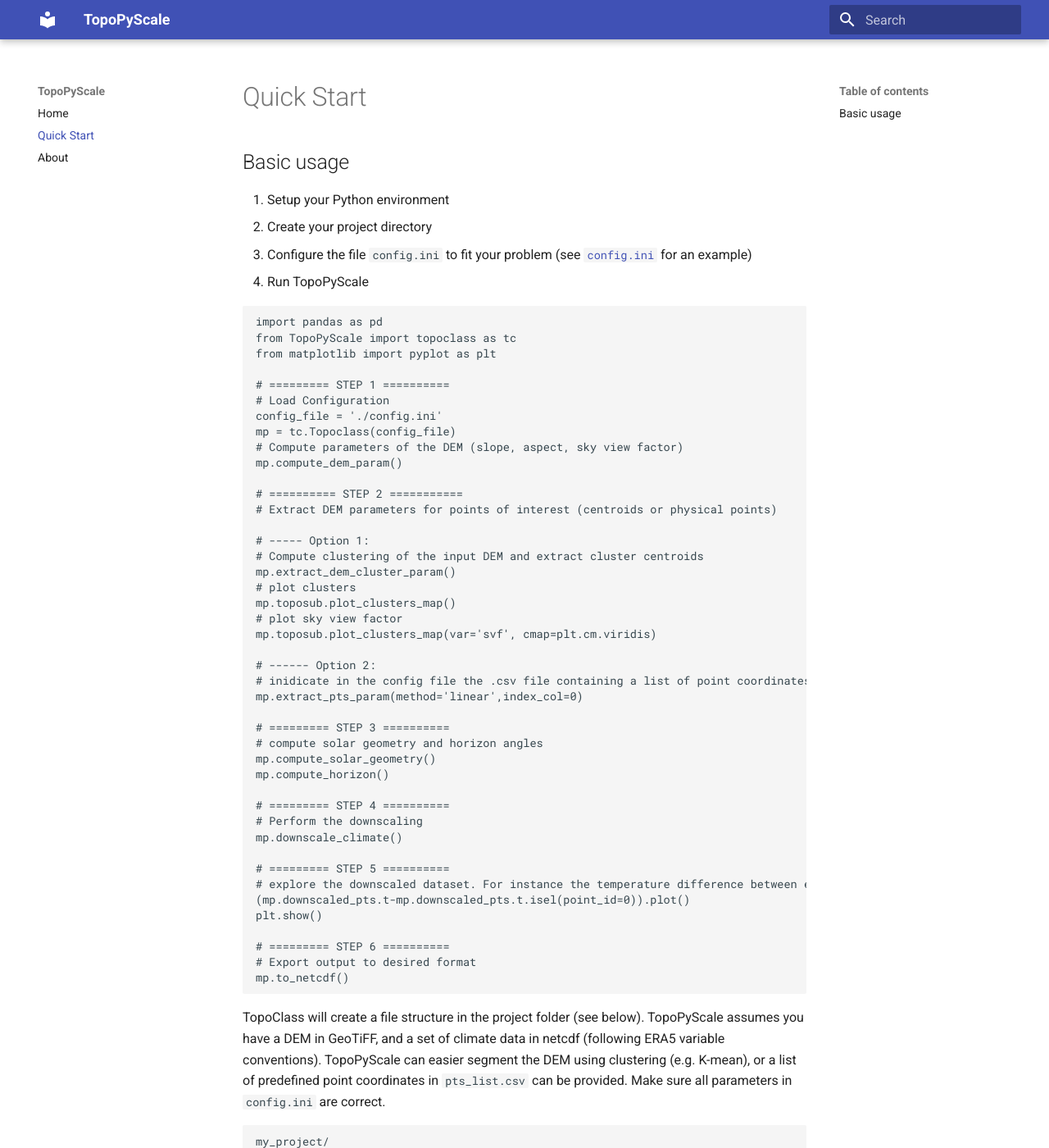
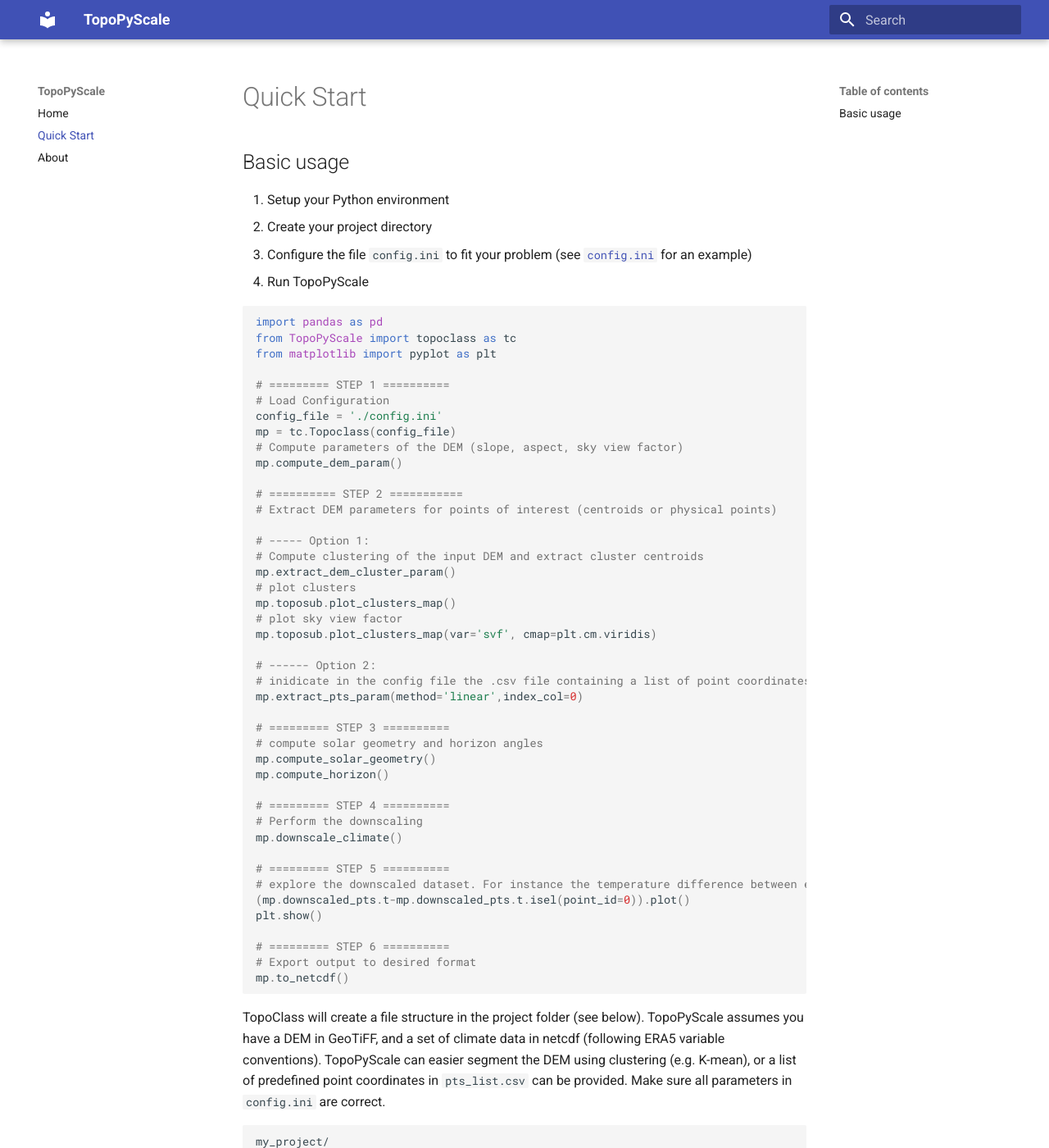
Before and after one commit to ArcticSnow/TopoPyScale_Documentation, an MkDocs documentation site: the page built from docs/quickstart.md, in a window 1280 px wide and 1400 px high. Shown: the whole window at 82% size. Built offline with MkDocs 1.6.1 and Material for MkDocs 9.7.7, drawn with Linux system fonts in a browser that asks for light colours; some of the changed text lies outside the part shown.

```diff
--- a/mkdocs.yml
+++ b/mkdocs.yml
@@ -7,3 +7,10 @@ nav:
     - Quick Start: quickstart.md
     - About: about.md
 theme: material
+markdown_extensions:
+  - pymdownx.highlight:
+      use_pygments: true
+      anchor_linenums: true
+  - pymdownx.inlinehilite
+  - pymdownx.snippets
+  - pymdownx.superfences
```
Also changed, not shown: .readthedocs.yaml (added, +29 -0 lines), py_env.yml (added, +8 -0 lines), site/index.html, site/quickstart/index.html, site/search/search_index.json, 1 other file.
